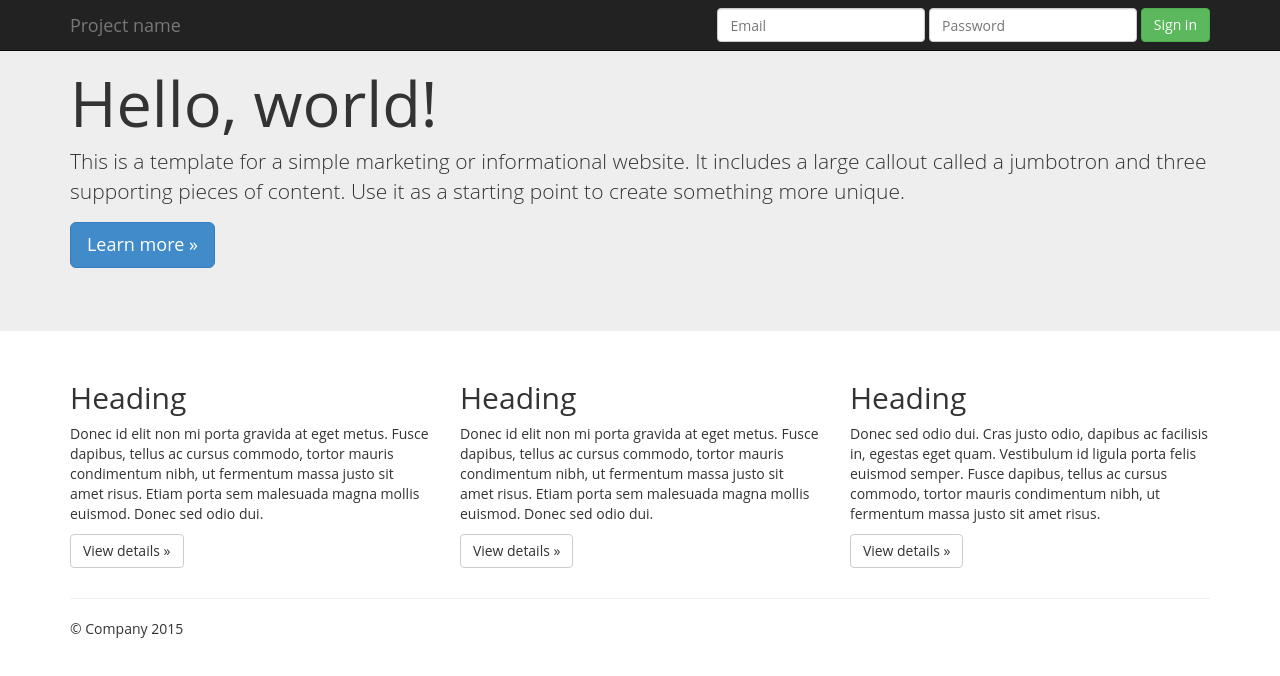
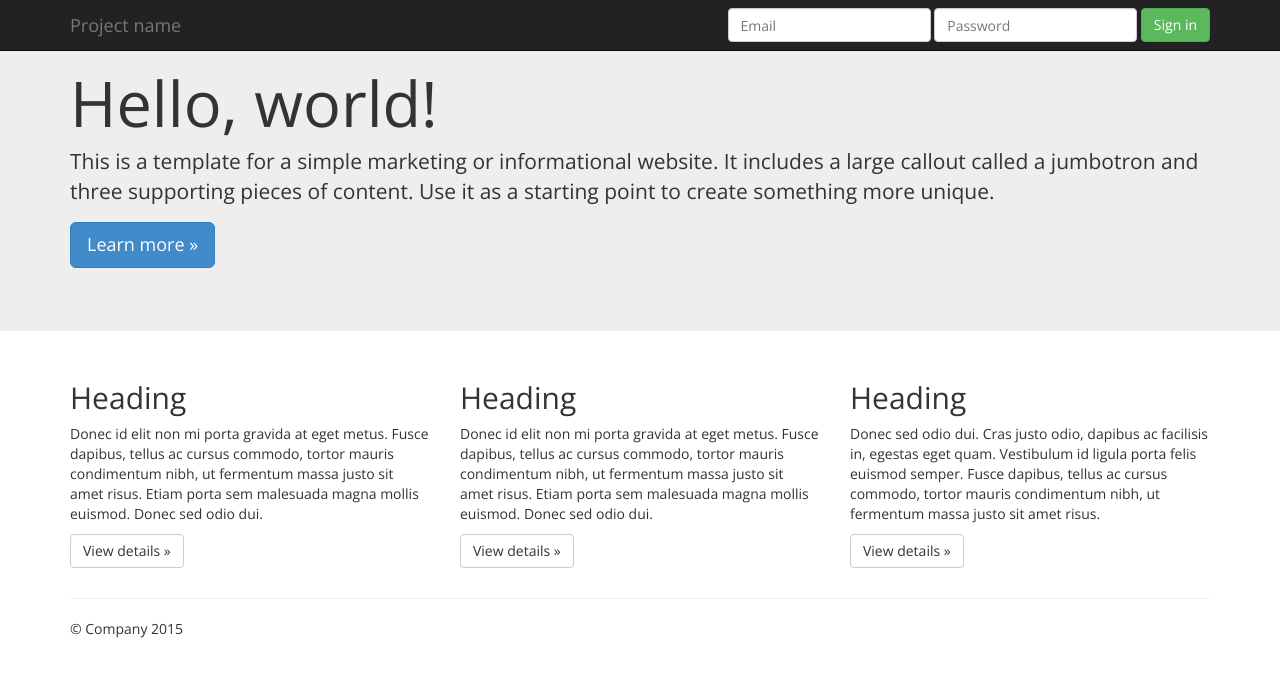
Before and after one commit to farouk2u/html-bootstrap-compass-boilerplate, a plain HTML site: page index.html in a window 1280 px wide. Drawn offline with nearby package versions, Linux system fonts and the light colour scheme.

Commit message:
tiny fixes

```diff
--- a/assets/sass/partials/_variables.scss
+++ b/assets/sass/partials/_variables.scss
@@ -3,7 +3,7 @@
 =========================== */
 
 
-/* Colors
+/* Fonts
 ---------------------------------------*/
 $color_main : #58abb7;  //  green
 $color_secondary : '' ; //
--- a/assets/sass/style.scss
+++ b/assets/sass/style.scss
@@ -10,6 +10,7 @@
  /* ==|====================
    VENDOR
 =========================== */
+@import "compass";
 //@import "vendor/bootstrap/bootstrap"; // Uncomment for production
 
 
@@ -21,3 +22,9 @@
 @import "partials/modules";
 @import "partials/layout";
 @import "partials/helpers";
+
+
+/* ==|====================
+  Pages
+=========================== */
+@import "partials/pages/home";
--- a/index.html
+++ b/index.html
@@ -1,14 +1,19 @@
 <!doctype html>
-<html class="no-js" lang="">
+<html lang="">
     <head>
         <meta charset="utf-8">
         <meta http-equiv="X-UA-Compatible" content="IE=edge,chrome=1">
         <title>Html, Bootstrap & Sass/Compass Boilerplatee</title>
         <meta name="description" content="Html, Bootstrap & Sass/Compass Boilerplate">
+
         <meta name="viewport" content="width=device-width, initial-scale=1">
+
+        <link href="https://fonts.googleapis.com/css?family=Open+Sans" rel="stylesheet">
         <link rel="stylesheet" href="assets/css/vendor/bootstrap/bootstrap.css"> <!-- remove in production  -->
         <link rel="stylesheet" href="assets/css/style.css">
+
     </head>
+
     <body>
     <nav class="navbar navbar-inverse navbar-fixed-top" role="navigation">
       <div class="container">
```
